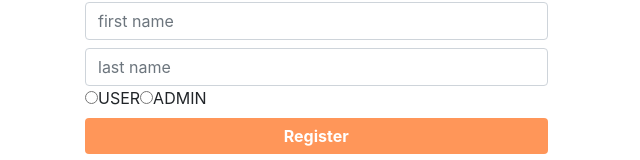
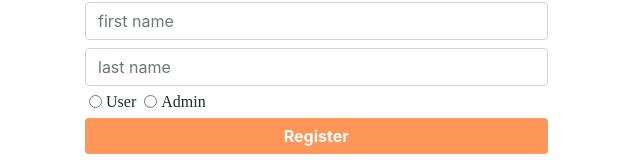
Before and after one commit to SiyanH/recipe-finder, a React (Create React App) app in the folder client/: page /register in a window 1280 px wide. Shown: the part 201-361 px from the top of the page, without its empty margins (0-640 px from the left). Built offline with nearby package versions, Linux system fonts and the light colour scheme; no server answers; the HTML template or start-up script is replaced by a standard one.

Commit message:
more styling

```diff
--- a/client/src/components/NavbarComponent.js
+++ b/client/src/components/NavbarComponent.js
@@ -23,7 +23,7 @@ class NavbarComponent extends React.Component {
     return (
         <nav className="navbar-expand-sm navbar-light bg-light">
           {/*BRAND HEADING*/}
-          <div className="navbar-collapse">
+          <div className=" collapse navbar-collapse">
             <i id="cookie-icon" className="fas fa-cookie-bite"></i>
             <Link to="/" className="navbar-brand fas">
               {" "}
--- a/client/src/components/RecipeFinderComponent.js
+++ b/client/src/components/RecipeFinderComponent.js
@@ -10,7 +10,7 @@ const RecipeFinderComponent = ({ history, query, index }) => (
     </h4>
     <h4 className="app-big-font">Search with Images</h4>
     <FileUpload />
-    <h4 className="app-big-font">Search with Words</h4>
+    <h4 className="app-big-font app-margin-block">Search with Words</h4>
     <SearchBarComponent history={history} query={query} />
     {query !== undefined && (
       <SearchResultContainer query={query} index={index} history={history} />
--- a/client/src/components/users/Profile.js
+++ b/client/src/components/users/Profile.js
@@ -1,19 +1,24 @@
 import React from "react";
-import { profile } from "../../services/userService";
-import { findProfile } from "../../actions/userActions";
-import { connect } from "react-redux";
-import "../../common/style.css";
+import {profile, findFollowers} from "../../services/userService";
+import {findProfile} from "../../actions/userActions";
+import {connect} from "react-redux";
+import {Link} from "react-router-dom";
 
 class Profile extends React.Component {
+    state = {
+        followers: []
+    };
+
     componentDidMount() {
-    this.props.findProfile().then();
+        this.props.findProfile()
+            .then(() => findFollowers(this.props.profile._id))
+            .then(followers => this.setState({followers: followers}));
     }
 
     render() {
         return (
+            /*Profile Header*/
             <div className="container mt-4 mb-4">
-
-            {/* PROFILE HEADER WITH USER's FIRST AND LAST NAME*/}
                 {this.props.profile.username && this.props.profile.role === "ADMIN"
                 && (
                     <div className="card">
@@ -29,19 +34,19 @@ class Profile extends React.Component {
                         </div>
                     </div>
                 )}
-
                 {this.props.profile.username && this.props.profile.role === "USER"
                 && (
                     <div className="card">
                         <div className="card-header">
+                            <h1 className="display-5 text-center app-header-font">
                                 Chef {this.props.profile.first} {this.props.profile.last}'s
                                 Profile
+                            </h1>
+                            <h6 className="card-subtitle mb-2 app-text-font text-muted">
+                                Username: {this.props.profile.username} </h6>
+                            <h6 className="card-subtitle mb-2 app-text-font text-muted">
+                                Role: User</h6>
                         </div>
-                    <div className='card-body'>
-                            Username: {this.props.profile.username}
-                            Role: User
-                    </div>
-
                     </div>
                 )}
 
@@ -49,27 +54,21 @@ class Profile extends React.Component {
                 {this.props.profile.username && (
                     <button
                         onClick={() => this.props.history.push("./update-profile")}
-                className="btn btn-primary btn-block app-margin-block
-                app-primary-button"
-              >
+                        className="btn btn-block app-margin-block app-primary-button mt-3">
                         Update Profile Information
                     </button>
                 )}
 
                 <button
                     onClick={() => this.props.history.push("./user-list")}
-              className="btn btn-primary btn-block app-margin-block
-              app-primary-button"
-            >
+                    className="btn btn-block app-margin-block app-primary-button">
                     User List
                 </button>
 
                 {this.props.profile.username && (
                     <button
                         onClick={() => this.props.history.push("./liked-recipes")}
-                className="btn btn-primary btn-block app-margin-block
-                app-primary-button"
-              >
+                        className="btn btn-block app-margin-block app-primary-button">
                         View Liked Recipes
                     </button>
                 )}
@@ -77,21 +76,21 @@ class Profile extends React.Component {
                 {this.props.profile.username && (
                     <button
                         onClick={() => this.props.history.push("./create-recipe")}
-                className="btn btn-primary btn-block app-margin-block
-                app-primary-button"
-              >
+                        className="btn btn-block app-margin-block app-primary-button">
                         Create Your Own Recipe!
                     </button>
                 )}
 
                 <button
                     onClick={() => this.props.history.push("./")}
-              className="btn btn-primary btn-block app-margin-block
-              app-primary-button"
-            >
+                    className="btn btn-block app-margin-block app-primary-button">
                     Home
                 </button>
-            {this.props.profile.username && (
+                <br/>
+
+                {/*Followers and Following Lists*/}
+                {
+                    this.props.profile.username &&
                     <div className= 'mt-4'>
                         <div className="card">
                             <div className="card-header">
@@ -99,9 +98,15 @@ class Profile extends React.Component {
                                     Following
                                 </h1>
                                 <ul className="list-group">
-                                {this.props.profile.subscribedUsers.map((subscribedUser) => (
-                                    <li className="list-group-item">{subscribedUser}</li>
-                                ))}
+                                    {
+                                        this.props.profile.subscribedUsers.map(
+                                            subscribedUser =>
+                                                <li key={subscribedUser._id} className="list-group-item">
+                                                    <Link
+                                                        to={`/profile/${subscribedUser.username}`}>
+                                                        {subscribedUser.username}</Link>
+                                                </li>)
+                                    }
                                 </ul>
                             </div>
                         </div>
@@ -111,14 +116,19 @@ class Profile extends React.Component {
                                     Followers
                                 </h1>
                                 <ul className="list-group">
-                                {this.props.profile.followers.map((follower) => (
-                                    <li className="list-group-item">{follower}</li>
-                                ))}
+                                    {
+                                        this.state.followers.map(
+                                            follower =>
+                                                <li key={follower._id} className="list-group-item">
+                                                    <Link to={`/profile/${follower.username}`}>
+                                                        {follower.username}</Link>
+                                                </li>)
+                                    }
                                 </ul>
                             </div>
                         </div>
                     </div>
-            )}
+                }
             </div>
         );
     }
@@ -133,7 +143,7 @@ const stateToPropertyMapper = (state) => {
 const dispatchToPropertyMapper = (dispatch) => {
     return {
         findProfile: () =>
-      profile().then((profile) => dispatch(findProfile(profile.data))),
+            profile().then(profile => dispatch(findProfile(profile.data))),
     };
 };
 
--- a/client/src/components/users/Register.js
+++ b/client/src/components/users/Register.js
@@ -70,25 +70,26 @@ export default class Register extends React.Component {
             })
           }
           className="form-control app-margin-block col-5"
-          placeholder="last name"
-        />
-        <input
-          type="radio"
-          name="role"
-          value="USER"
-          onChange={this.onRadioChange}
-        />
-        <span>USER</span>
-        <input
-          type="radio"
-          name="role"
-          value="ADMIN"
-          onChange={this.onRadioChange}
-        />
-        <span>ADMIN</span>
+          placeholder="last name"/>
+          <div className='form-inline'>
+              <div className="form-check m-1 app-text-font">
+                      <input type="radio"
+                             className="form-check-input"
+                             name="optradio"
+                             onChange={this.onRadioChange}/>
+                             User
+              </div>
+              <div className="form-check m-1 app-text-font">
+                      <input type="radio"
+                             className="form-check-input"
+                             name="optradio"
+                             onChange={this.onRadioChange}/>
+                             Admin
+              </div>
+          </div>
         <button
           onClick={() => this.handleregister(this.state)}
-          className="btn btn-primary btn-block app-margin-block app-primary-button col-5"
+          className="btn btn-primary btn-block app-primary-button col-5"
         >
           Register
         </button>
--- a/client/src/services/userService.js
+++ b/client/src/services/userService.js
@@ -2,17 +2,15 @@ import axios from "axios";
 
 //register a user
 export const register = (user) =>
-
-  axios
-    .post("/api/users", user)
-    .then((res) => console.log(res))
-    .catch((err) => {
-      console.log("services:error");
-    });
+    axios
+        .post("/api/users", user)
+        .catch((err) => {
+            console.log("services:error");
+        });
 
 
 //open user profile
-export const profile = async () => axios.get("/api/users/profile");
+export const profile = () => axios.get("/api/users/profile");
 
 //implement login
 export const login = (user) => axios.post("/api/login", user);
@@ -45,6 +43,9 @@ export const findAllUsers = () => axios.get("/api/users");
 export const findUserByUsername = (username) =>
     axios.get(`/api/users/username/${username}`).then(res => res.data);
 
+export const findFollowers = (userId) =>
+    axios.get(`/api/users/${userId}/followers`).then(res => res.data);
+
 //implement update user
 // export const updateprofile = (user) =>
 //     axios.put('/api/users/profile', user).then(res =>
```
Lines whose indentation alone changed are shown as unchanged.
